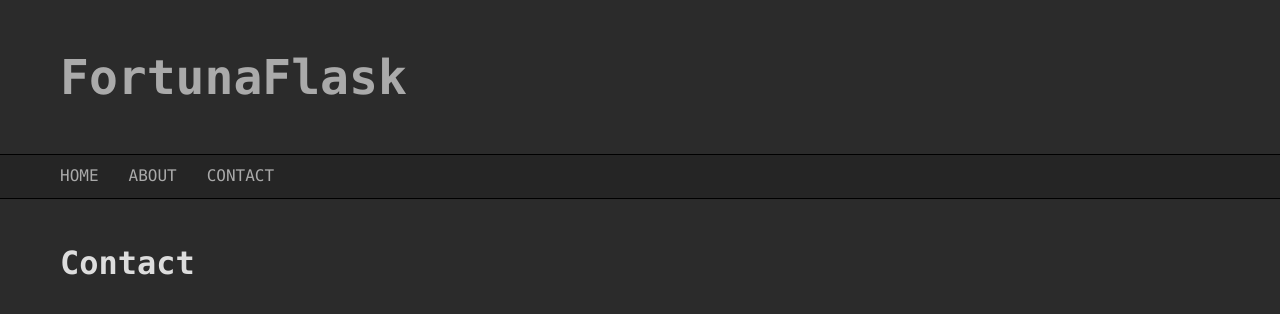
After one commit to BrokenShell/FlaskWithVal, a Flask app: page /contact in a window 1280 px wide. The commit adds this page. Shown: the top 314 px of the page. Run offline with Flask 3, Linux system fonts and the light colour scheme; data that the repository does not hold is empty.

Commit message:
about and contact update

```diff
--- a/app/main.py
+++ b/app/main.py
@@ -1,3 +1,4 @@
+import requests
 from Fortuna import canonical
 from flask import Flask, render_template
 
@@ -8,3 +9,14 @@ APP = Flask(__name__)
 @APP.route("/", methods=["GET", "POST"])
 def home_page():
     return render_template("home.html", output=canonical())
+
+
+@APP.route("/about")
+def about_page():
+    return render_template("about.html", test="Hello, world")
+
+
+@APP.route("/contact")
+def contact_page():
+    response = requests.post("https://themis-vector-db.herokuapp.com/version")
+    return render_template("contact.html", version=response.json())
--- /dev/null
+++ b/app/templates/about.html
@@ -0,0 +1,6 @@
+{% extends "layout.html" %}
+
+{% block content %}
+    <h1>About</h1>
+    <p>{{ test }}</p>
+{% endblock %}
--- /dev/null
+++ b/app/templates/contact.html
@@ -0,0 +1,6 @@
+{% extends "layout.html" %}
+
+{% block content %}
+    <h1>Contact</h1>
+    <p>{{ version }}</p>
+{% endblock %}
--- a/app/templates/layout.html
+++ b/app/templates/layout.html
@@ -13,7 +13,9 @@
     </header>
     <nav>
         <ul>
-            <li><a href="{{ url_for('home_page') }}"></a>Home</li>
+            <li><a href="{{ url_for('home_page') }}">Home</a></li>
+            <li><a href="{{ url_for('about_page') }}">About</a></li>
+            <li><a href="{{ url_for('contact_page') }}">Contact</a></li>
         </ul>
     </nav>
     <article>
--- a/requirements.txt
+++ b/requirements.txt
@@ -1,3 +1,4 @@
 Flask
 Fortuna
 gunicorn
+requests
```
Also changed, not shown: 1 other file.
